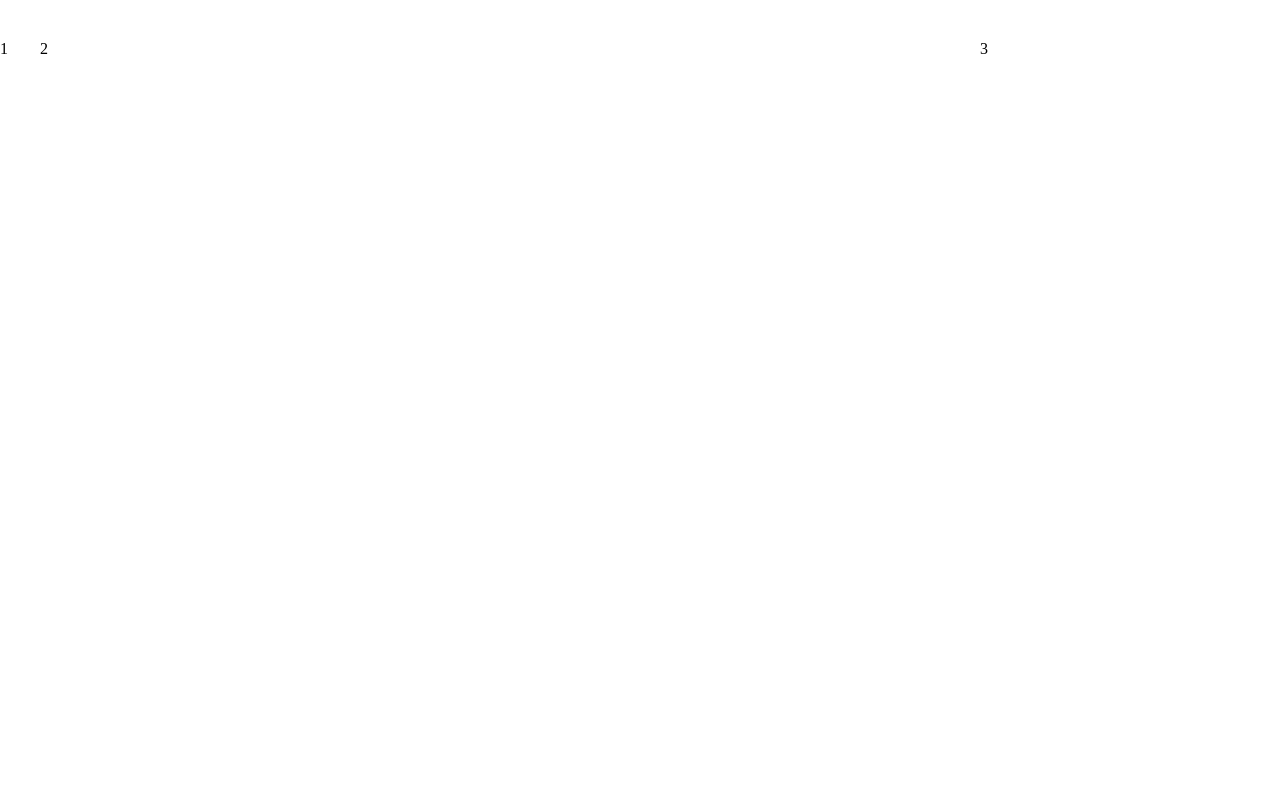
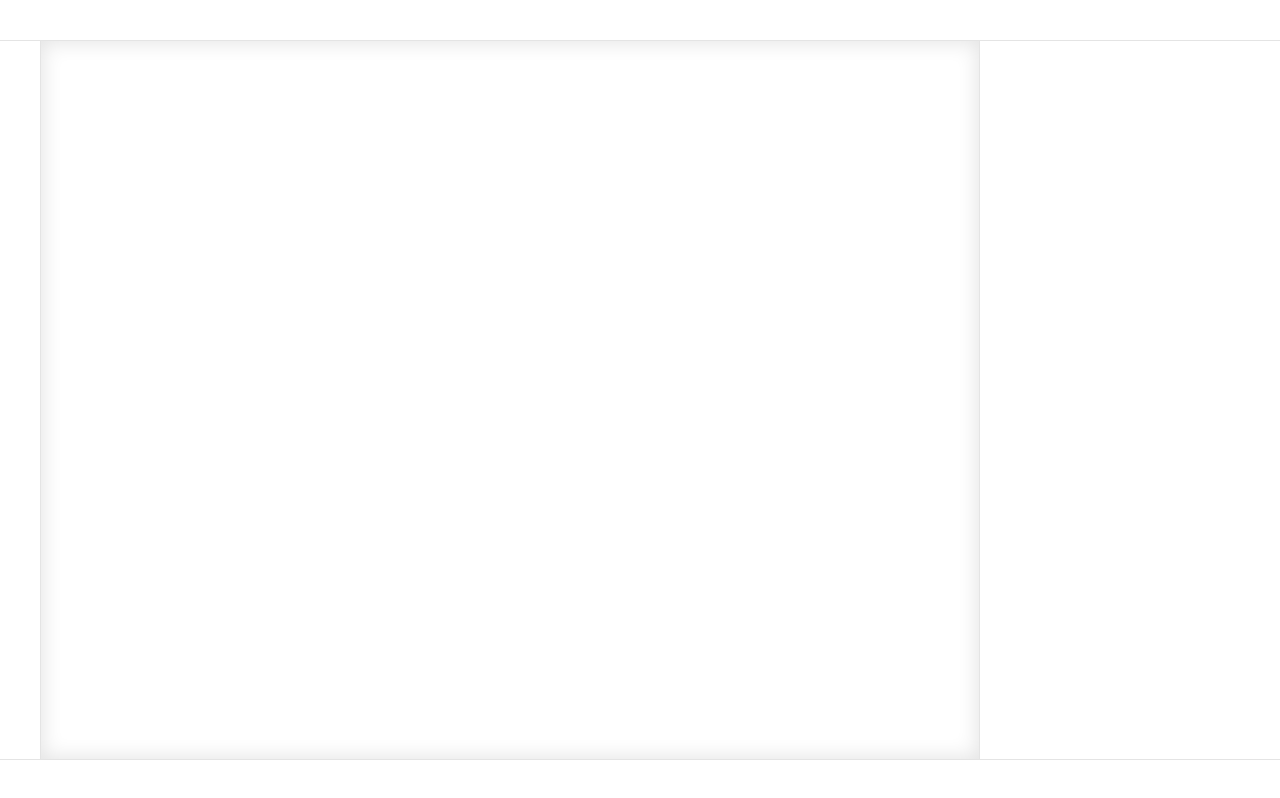
Before and after one commit to LonelyGriffin/pixelar, a React (Create React App) app: page / in a window 1280 px wide. Built offline with nearby package versions, Linux system fonts and the light colour scheme.

Commit message:
add borders for layout

```diff
--- a/src/app/layout/index.module.css
+++ b/src/app/layout/index.module.css
@@ -8,6 +8,7 @@
 .Layout_Menu {
     height: 40px;
     width: 100%;
+    border-bottom: solid #e4e4e4 1px;
 }
 
 .Layout_Content {
@@ -21,16 +22,20 @@
 .Layout_StatusBar {
     height: 40px;
     width: 100%;
+    border-top: solid #e4e4e4 1px;
 }
 
 .Layout_Content_Left {
     width: 40px;
+    border-right: solid #e4e4e4 1px;
 }
 
 .Layout_Content_Right {
     width: 300px;
+    border-left: solid #e4e4e4 1px;
 }
 
 .Layout_Content_Center {
     flex: auto 1;
+    box-shadow: inset 0 0 20px 2px #e4e4e4;
 }
--- a/src/app/layout/index.tsx
+++ b/src/app/layout/index.tsx
@@ -12,13 +12,13 @@ export class Layout extends Component {
                 </div>
                 <div className={style.Layout_Content}>
                     <div className={style.Layout_Content_Left}>
-1
+
                     </div>
                     <div className={style.Layout_Content_Center}>
-2
+
                     </div>
                     <div className={style.Layout_Content_Right}>
-3
+
                     </div>
                 </div>
                 <div className={style.Layout_StatusBar}>
```
